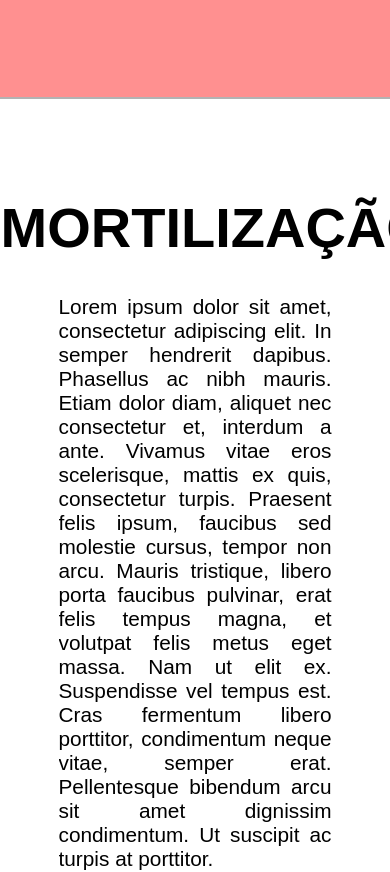
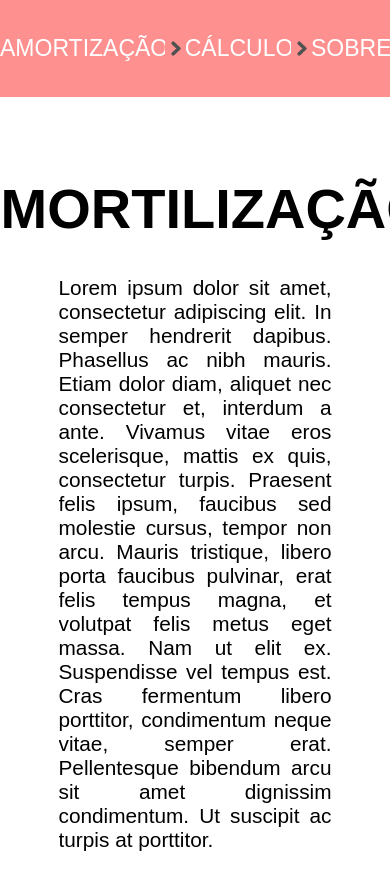
Before and after one commit to PsSergio/TRABALHO-EAMT, a plain HTML site: page SITE/index.html in a window 390 px wide. Shown: the top 872 px of the page. Drawn offline with Linux system fonts and the light colour scheme; a web font is replaced by a local one.

Commit message:
fix: Arrumando responsividade básica no Header

```diff
--- a/SITE/css/style.css
+++ b/SITE/css/style.css
@@ -14,15 +14,18 @@ header{
     top: 0;
     z-index: 999;
     cursor: pointer;
-    border-bottom: 2px solid rgba(98, 98, 98, 0.481);
     width: 100%;
+    margin-bottom: 5em;
 }
 
 header nav{
+    position: fixed;
+    top: 0;
+    width: 100%;
     background-color: #FF9090;
     display: flex;
     align-items: center;
-    justify-content: center;
+    justify-content: space-around;
     font-size: 23px;
     color: white;
 }
@@ -30,7 +33,7 @@ header nav{
 nav div{
     display: flex;
     align-items: center;
-    margin: 35px 150px;
+    margin: 35px 0;
 }
 
 nav img{
```
